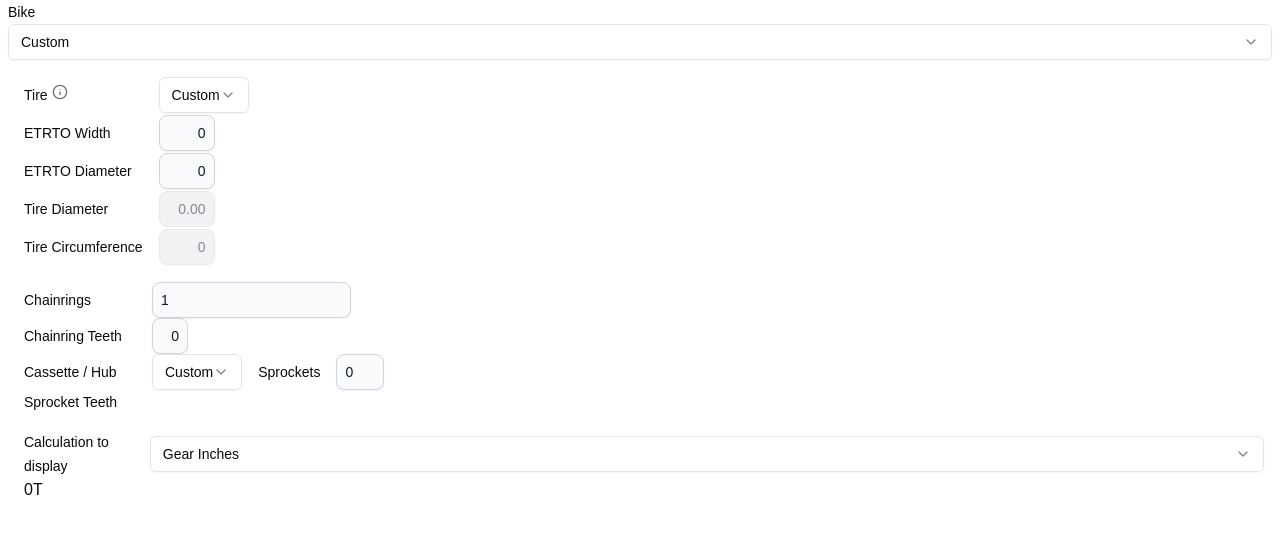
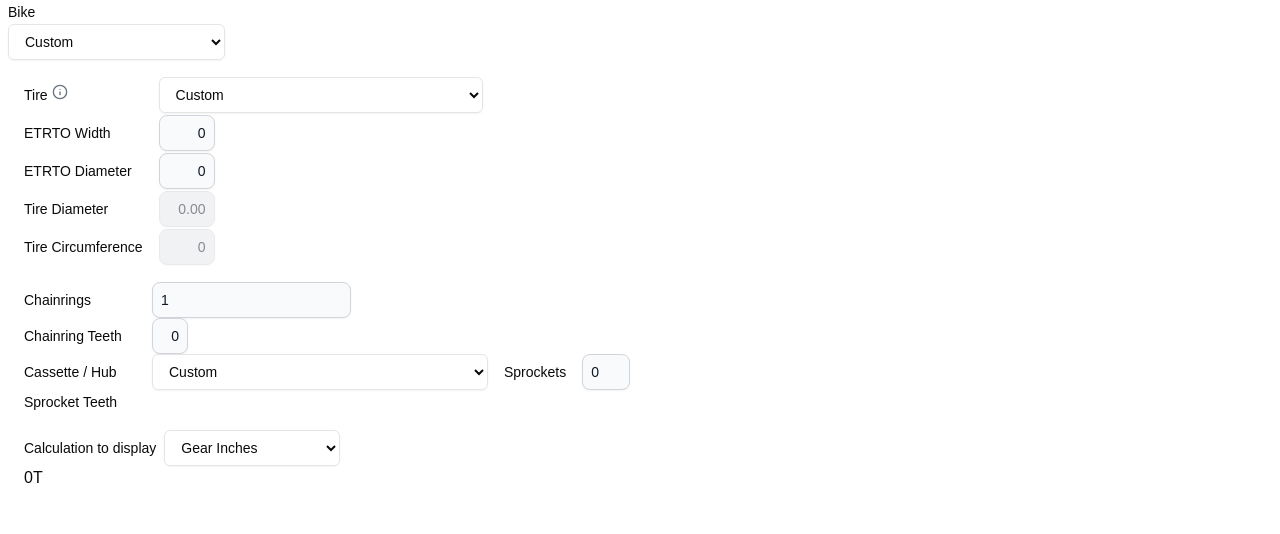
Before and after one commit to mngyuan/bikecalc, a Next.js app: page / in a window 1280 px wide. Shown: the top 534 px of the page. Built offline with nearby package versions, Linux system fonts and the light colour scheme.

Commit message:
prefer macos native fullscreen select to rendered <Select>

```diff
--- a/app/page.tsx
+++ b/app/page.tsx
@@ -4,13 +4,6 @@ import {useEffect, useState} from 'react';
 import {InfoIcon} from 'lucide-react';
 import {Input} from '@/components/ui/input';
 import {Label} from '@/components/ui/label';
-import {
-  Select,
-  SelectContent,
-  SelectItem,
-  SelectTrigger,
-  SelectValue,
-} from '@/components/ui/select';
 import {
   Tooltip,
   TooltipContent,
@@ -593,9 +586,9 @@ const BikeCalculator = ({
                 <InfoTooltip content="The part of the wheel which sits on the wheel's rim. It's actual diameter varies from its imperial naming, which affects gear ratios and meters development." />
               </td>
               <td className="px-2">
-                <Select
-                  onValueChange={(value) => {
-                    const tireID = value as TireID | 'custom';
+                <select
+                  onChange={(e) => {
+                    const tireID = e.target.value as TireID | 'custom';
                     setTireID(tireID);
                     if (tireID !== 'custom') {
                       const tire = TIRE_DB[tireID];
@@ -604,19 +597,15 @@ const BikeCalculator = ({
                     }
                   }}
                   value={tireID}
+                  className="flex h-9 items-center justify-between whitespace-nowrap rounded-md border border-input bg-transparent px-3 py-2 text-sm shadow-sm ring-offset-background placeholder:text-muted-foreground focus:outline-none focus:ring-1 focus:ring-ring disabled:cursor-not-allowed disabled:opacity-50 [&>span]:line-clamp-1"
                 >
-                  <SelectTrigger>
-                    <SelectValue placeholder="Choose a tire..." />
-                  </SelectTrigger>
-                  <SelectContent>
-                    <SelectItem value="custom">Custom</SelectItem>
+                  <option value="custom">Custom</option>
                   {Object.entries(TIRE_DB).map(([name]) => (
-                      <SelectItem value={name} key={name}>
+                    <option value={name} key={name}>
                       {name}
-                      </SelectItem>
+                    </option>
                   ))}
-                  </SelectContent>
-                </Select>
+                </select>
               </td>
             </tr>
             <tr>
@@ -732,9 +721,9 @@ const BikeCalculator = ({
               <Label>Cassette / Hub</Label>
             </div>
             <div className="px-2">
-              <Select
-                onValueChange={(value) => {
-                  const cassetteID = value as CassetteID;
+              <select
+                onChange={(e) => {
+                  const cassetteID = e.target.value as CassetteID;
                   setCassetteID(cassetteID);
                   if (cassetteID !== 'custom') {
                     const cassette = CASSETTE_DB[cassetteID];
@@ -746,19 +735,15 @@ const BikeCalculator = ({
                   }
                 }}
                 value={cassetteID}
+                className="flex h-9 items-center justify-between whitespace-nowrap rounded-md border border-input bg-transparent px-3 py-2 text-sm shadow-sm ring-offset-background placeholder:text-muted-foreground focus:outline-none focus:ring-1 focus:ring-ring disabled:cursor-not-allowed disabled:opacity-50 [&>span]:line-clamp-1"
               >
-                <SelectTrigger>
-                  <SelectValue placeholder="Choose a cassette..." />
-                </SelectTrigger>
-                <SelectContent>
-                  <SelectItem value="custom">Custom</SelectItem>
+                <option value="custom">Custom</option>
                 {Object.entries(CASSETTE_DB).map(([name]) => (
-                    <SelectItem value={name} key={name}>
+                  <option value={name} key={name}>
                     {name}
-                    </SelectItem>
+                  </option>
                 ))}
-                </SelectContent>
-              </Select>
+              </select>
             </div>
             <div className="px-2">
               <Label>Sprockets</Label>
@@ -838,24 +823,18 @@ const BikeCalculator = ({
             <div className="px-2">
               <Label>Calculation to display</Label>
             </div>
-            <Select
-              onValueChange={(value) =>
+            <select
+              onChange={(e) =>
                 setCalculationToDisplay(
-                  value as 'gearInches' | 'metersDevelopment',
+                  e.target.value as 'gearInches' | 'metersDevelopment',
                 )
               }
               value={calculationToDisplay}
+              className="flex h-9 items-center justify-between whitespace-nowrap rounded-md border border-input bg-transparent px-3 py-2 text-sm shadow-sm ring-offset-background placeholder:text-muted-foreground focus:outline-none focus:ring-1 focus:ring-ring disabled:cursor-not-allowed disabled:opacity-50 [&>span]:line-clamp-1"
             >
-              <SelectTrigger>
-                <SelectValue placeholder="Choose a calculation..." />
-              </SelectTrigger>
-              <SelectContent>
-                <SelectItem value="gearInches">Gear Inches</SelectItem>
-                <SelectItem value="metersDevelopment">
-                  Meters Development
-                </SelectItem>
-              </SelectContent>
-            </Select>
+              <option value="gearInches">Gear Inches</option>
+              <option value="metersDevelopment">Meters Development</option>
+            </select>
           </div>
           {CompleteCalculationsTable}
         </div>
@@ -874,22 +853,18 @@ export default function Home() {
         <Label>Bike</Label>
       </div>
       <div className="px-2">
-        <Select
-          onValueChange={(value) => setBikeID(value as BikeID)}
+        <select
+          onChange={(e) => setBikeID(e.target.value as BikeID)}
           value={bikeID}
+          className="flex h-9 items-center justify-between whitespace-nowrap rounded-md border border-input bg-transparent px-3 py-2 text-sm shadow-sm ring-offset-background placeholder:text-muted-foreground focus:outline-none focus:ring-1 focus:ring-ring disabled:cursor-not-allowed disabled:opacity-50 [&>span]:line-clamp-1"
         >
-          <SelectTrigger>
-            <SelectValue placeholder="Choose a bike..." />
-          </SelectTrigger>
-          <SelectContent>
-            <SelectItem value="custom">Custom</SelectItem>
+          <option value="custom">Custom</option>
           {Object.entries(BIKE_DB).map(([name]) => (
-              <SelectItem value={name} key={name}>
+            <option value={name} key={name}>
               {name}
-              </SelectItem>
+            </option>
           ))}
-          </SelectContent>
-        </Select>
+        </select>
         <div
           className={`bg-blue-500 rounded-full w-4 h-4 ${
             customized ? '' : 'hidden'
--- a/components/ui/select.tsx
+++ /dev/null
@@ -1,159 +0,0 @@
-"use client"
-
-import * as React from "react"
-import * as SelectPrimitive from "@radix-ui/react-select"
-import { Check, ChevronDown, ChevronUp } from "lucide-react"
-
-import { cn } from "@/lib/utils"
-
-const Select = SelectPrimitive.Root
-
-const SelectGroup = SelectPrimitive.Group
-
-const SelectValue = SelectPrimitive.Value
-
-const SelectTrigger = React.forwardRef<
-  React.ElementRef<typeof SelectPrimitive.Trigger>,
-  React.ComponentPropsWithoutRef<typeof SelectPrimitive.Trigger>
->(({ className, children, ...props }, ref) => (
-  <SelectPrimitive.Trigger
-    ref={ref}
-    className={cn(
-      "flex h-9 w-full items-center justify-between whitespace-nowrap rounded-md border border-input bg-transparent px-3 py-2 text-sm shadow-sm ring-offset-background placeholder:text-muted-foreground focus:outline-none focus:ring-1 focus:ring-ring disabled:cursor-not-allowed disabled:opacity-50 [&>span]:line-clamp-1",
-      className
-    )}
-    {...props}
-  >
-    {children}
-    <SelectPrimitive.Icon asChild>
-      <ChevronDown className="h-4 w-4 opacity-50" />
-    </SelectPrimitive.Icon>
-  </SelectPrimitive.Trigger>
-))
-SelectTrigger.displayName = SelectPrimitive.Trigger.displayName
-
-const SelectScrollUpButton = React.forwardRef<
-  React.ElementRef<typeof SelectPrimitive.ScrollUpButton>,
-  React.ComponentPropsWithoutRef<typeof SelectPrimitive.ScrollUpButton>
->(({ className, ...props }, ref) => (
-  <SelectPrimitive.ScrollUpButton
-    ref={ref}
-    className={cn(
-      "flex cursor-default items-center justify-center py-1",
-      className
-    )}
-    {...props}
-  >
-    <ChevronUp className="h-4 w-4" />
-  </SelectPrimitive.ScrollUpButton>
-))
-SelectScrollUpButton.displayName = SelectPrimitive.ScrollUpButton.displayName
-
-const SelectScrollDownButton = React.forwardRef<
-  React.ElementRef<typeof SelectPrimitive.ScrollDownButton>,
-  React.ComponentPropsWithoutRef<typeof SelectPrimitive.ScrollDownButton>
->(({ className, ...props }, ref) => (
-  <SelectPrimitive.ScrollDownButton
-    ref={ref}
-    className={cn(
-      "flex cursor-default items-center justify-center py-1",
-      className
-    )}
-    {...props}
-  >
-    <ChevronDown className="h-4 w-4" />
-  </SelectPrimitive.ScrollDownButton>
-))
-SelectScrollDownButton.displayName =
-  SelectPrimitive.ScrollDownButton.displayName
-
-const SelectContent = React.forwardRef<
-  React.ElementRef<typeof SelectPrimitive.Content>,
-  React.ComponentPropsWithoutRef<typeof SelectPrimitive.Content>
->(({ className, children, position = "popper", ...props }, ref) => (
-  <SelectPrimitive.Portal>
-    <SelectPrimitive.Content
-      ref={ref}
-      className={cn(
-        "relative z-50 max-h-96 min-w-[8rem] overflow-hidden rounded-md border bg-popover text-popover-foreground shadow-md data-[state=open]:animate-in data-[state=closed]:animate-out data-[state=closed]:fade-out-0 data-[state=open]:fade-in-0 data-[state=closed]:zoom-out-95 data-[state=open]:zoom-in-95 data-[side=bottom]:slide-in-from-top-2 data-[side=left]:slide-in-from-right-2 data-[side=right]:slide-in-from-left-2 data-[side=top]:slide-in-from-bottom-2",
-        position === "popper" &&
-          "data-[side=bottom]:translate-y-1 data-[side=left]:-translate-x-1 data-[side=right]:translate-x-1 data-[side=top]:-translate-y-1",
-        className
-      )}
-      position={position}
-      {...props}
-    >
-      <SelectScrollUpButton />
-      <SelectPrimitive.Viewport
-        className={cn(
-          "p-1",
-          position === "popper" &&
-            "h-[var(--radix-select-trigger-height)] w-full min-w-[var(--radix-select-trigger-width)]"
-        )}
-      >
-        {children}
-      </SelectPrimitive.Viewport>
-      <SelectScrollDownButton />
-    </SelectPrimitive.Content>
-  </SelectPrimitive.Portal>
-))
-SelectContent.displayName = SelectPrimitive.Content.displayName
-
-const SelectLabel = React.forwardRef<
-  React.ElementRef<typeof SelectPrimitive.Label>,
-  React.ComponentPropsWithoutRef<typeof SelectPrimitive.Label>
->(({ className, ...props }, ref) => (
-  <SelectPrimitive.Label
-    ref={ref}
-    className={cn("px-2 py-1.5 text-sm font-semibold", className)}
-    {...props}
-  />
-))
-SelectLabel.displayName = SelectPrimitive.Label.displayName
-
-const SelectItem = React.forwardRef<
-  React.ElementRef<typeof SelectPrimitive.Item>,
-  React.ComponentPropsWithoutRef<typeof SelectPrimitive.Item>
->(({ className, children, ...props }, ref) => (
-  <SelectPrimitive.Item
-    ref={ref}
-    className={cn(
-      "relative flex w-full cursor-default select-none items-center rounded-sm py-1.5 pl-2 pr-8 text-sm outline-none focus:bg-accent focus:text-accent-foreground data-[disabled]:pointer-events-none data-[disabled]:opacity-50",
-      className
-    )}
-    {...props}
-  >
-    <span className="absolute right-2 flex h-3.5 w-3.5 items-center justify-center">
-      <SelectPrimitive.ItemIndicator>
-        <Check className="h-4 w-4" />
-      </SelectPrimitive.ItemIndicator>
-    </span>
-    <SelectPrimitive.ItemText>{children}</SelectPrimitive.ItemText>
-  </SelectPrimitive.Item>
-))
-SelectItem.displayName = SelectPrimitive.Item.displayName
-
-const SelectSeparator = React.forwardRef<
-  React.ElementRef<typeof SelectPrimitive.Separator>,
-  React.ComponentPropsWithoutRef<typeof SelectPrimitive.Separator>
->(({ className, ...props }, ref) => (
-  <SelectPrimitive.Separator
-    ref={ref}
-    className={cn("-mx-1 my-1 h-px bg-muted", className)}
-    {...props}
-  />
-))
-SelectSeparator.displayName = SelectPrimitive.Separator.displayName
-
-export {
-  Select,
-  SelectGroup,
-  SelectValue,
-  SelectTrigger,
-  SelectContent,
-  SelectLabel,
-  SelectItem,
-  SelectSeparator,
-  SelectScrollUpButton,
-  SelectScrollDownButton,
-}
```
Lines whose indentation alone changed are shown as unchanged.
